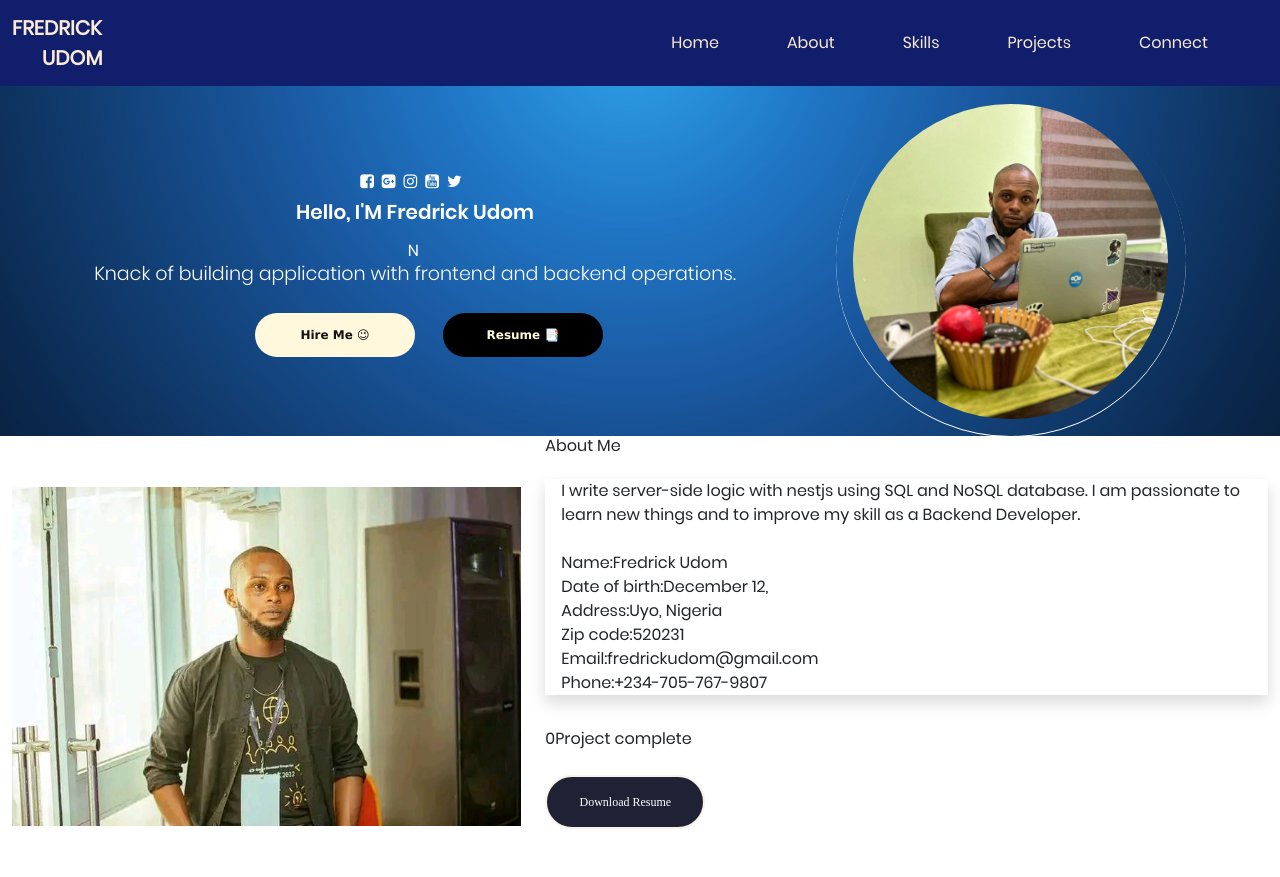
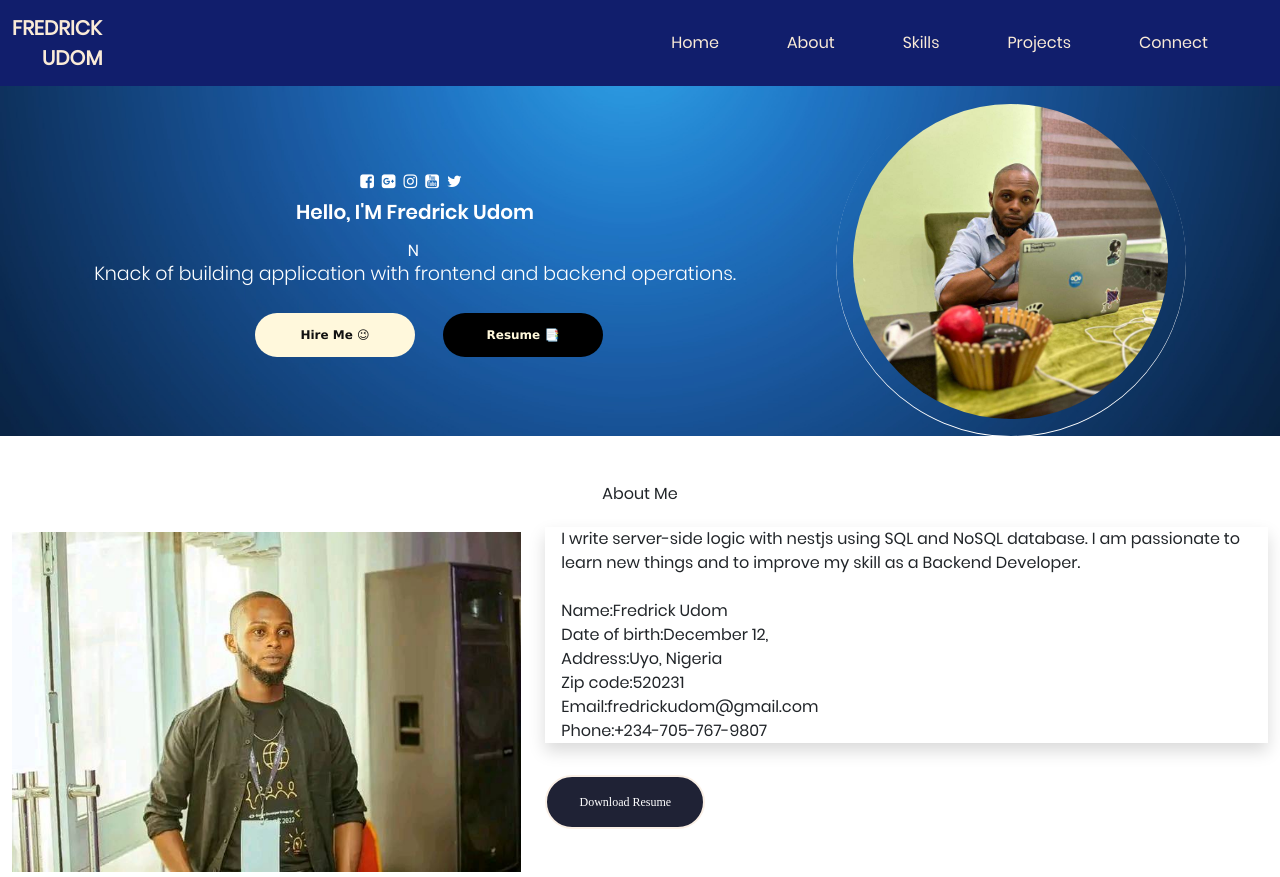
Before and after one commit to FredrickUdom/react-portfolio, a React (Vite) app: page / in a window 1280 px wide. Built offline with nearby package versions, Linux system fonts and the light colour scheme.

Commit message:
fixing linking

```diff
--- a/src/App.jsx
+++ b/src/App.jsx
@@ -5,7 +5,7 @@ import './App.css';
 import Profile from './PortfolioContainer/Home/Profile';
 import Footer from './PortfolioContainer/Home/Footer/Footer';
 import NavBar from './PortfolioContainer/Nav-bar/NavBar';
-import Section from './PortfolioContainer/Section/Section';
+import Section from './PortfolioContainer/About/About';
 
 
 
--- a/src/PortfolioContainer/Section/Section.css
+++ b/src/PortfolioContainer/About/About.css
@@ -7,17 +7,17 @@
     width: 70%;
     /* height: 70%; */
 }
-#about .justify-content-start{
-   font-size: 15px;
+/* #about .justify-content-start{
+   font-size: 15px; */
    /* position: absolute; */
    /* left: 0; */
    /* margin-left: ; */
    /* width: 100%; */
    /* height: 0%; */
-   box-shadow: 1px 1px 10px 1px rgb(177, 175, 175);
+   /* box-shadow: 1px 1px 10px 1px rgb(177, 175, 175); */
 
 
-}
+/* } */
 
 /* MEDIA QUERY */
 @media screen and (max-width:1110px){
--- a/src/PortfolioContainer/Section/Section.jsx
+++ b/src/PortfolioContainer/About/About.jsx
@@ -2,13 +2,15 @@ import Container from 'react-bootstrap/Container';
 import Row from 'react-bootstrap/Row';
 import Col from 'react-bootstrap/Col';
 import pix2 from '../../assets/Home/pix2.jpg'
-import "./Section.css";
+import "./About.css";
 
-function Section() {
+function About() {
 	return (
-		<section class="ftco-about img ftco-section ftco-no-pb" id="about-section">
+		<section class="ftco-about img ftco-section ftco-no-pb pt-5" id="about-section">
     	<div class="container">
     		<div class="row d-flex">
+
+			<h2 class="mb-4 text-center ">About Me</h2>
     			<div class="col-md-6 col-lg-5 d-flex">
     				<div class="img-about img d-flex">
     					<div class="overlay"></div>
@@ -20,8 +22,8 @@ function Section() {
     			<div class="col-md-6 col-lg-7 pl-lg-5 pb-5 context">
     				<div class="row justify-content-start pb-3">
 		          <div class="col-md-12 heading-section ftco-animate ">
-		            <h2 class="mb-4">About Me</h2>
-		           <div className="shadow px-3">
+
+		           <div className="shadow px-3 about">
 				   <p>I write server-side logic with nestjs using SQL and NoSQL database. I am passionate to learn new things and to improve my skill as a Backend Developer.</p>
 		            <ul class="about-info mt-4 px-md-0 px-2">
 		            	<li class="d-flex"><span>Name:</span> <span>Fredrick Udom</span></li>
@@ -36,10 +38,10 @@ function Section() {
 		        </div>
 	          <div class="counter-wrap ftco-animate d-flex mt-md-3">
               <div class="text">
-              	<p class="mb-4">
+              	{/* <p class="mb-4">
 	                <span class="number" data-number="120">0</span>
 	                <span>Project complete</span>
-                </p>
+                </p> */}
                 <p><a href="./resume/myResume.pdf"target="blank" class="btn btn-primary py-3 px-3">Download Resume</a></p>
               </div>
 	          </div>
@@ -50,4 +52,4 @@ function Section() {
 	);
 }
 
-export default Section;
+export default About;
--- a/src/PortfolioContainer/Home/Profile.jsx
+++ b/src/PortfolioContainer/Home/Profile.jsx
@@ -7,7 +7,7 @@ function Profile() {
 
     return (
 
-        <div className="profile-container" >
+        <div className="profile-container" id="profile">
 
             <div className="profile-parent">
 
@@ -79,7 +79,7 @@ function Profile() {
                     </div>
                 </div>
                 <div className="profile-picture">
-                    <div className="profile-picture-background">
+                    <div className="profile-picture-background" id="profile">
 
                     </div>
                 </div>
--- a/src/PortfolioContainer/Nav-bar/NavBar.jsx
+++ b/src/PortfolioContainer/Nav-bar/NavBar.jsx
@@ -4,20 +4,21 @@ import Navbar from 'react-bootstrap/Navbar';
 import NavDropdown from 'react-bootstrap/NavDropdown';
 import './NavBar.css'
 import profile from '../Nav-bar/NavBar.jsx'
+import About from '../About/About.jsx'
 
 
 function NavBar() {
   return (
     <Navbar expand="lg" className="navbar-area text-primary">
       <Container className='logo'>
-        <Navbar.Brand a href="{{profile}}">FREDRICK <br /><span>UDOM</span> </Navbar.Brand>
+        <Navbar.Brand a href="#profile">FREDRICK <br /><span>UDOM</span> </Navbar.Brand>
         <Navbar.Toggle aria-controls="basic-navbar-nav" />
         <Navbar.Collapse id="basic-navbar-nav">
           <Nav className="ml-auto linkText">
             <div className="home">
-            <Nav.Link a href="{{profile}}">Home</Nav.Link>
+            <Nav.Link a href="{{profile}">Home</Nav.Link>
             </div>
-            <Nav.Link a href="#about">About</Nav.Link>
+            <Nav.Link a href="#about-section">About</Nav.Link>
             <Nav.Link a href="#skills">Skills</Nav.Link>
             <Nav.Link a href="#project">Projects</Nav.Link>
             <Nav.Link a href="#connect">Connect</Nav.Link>
```
